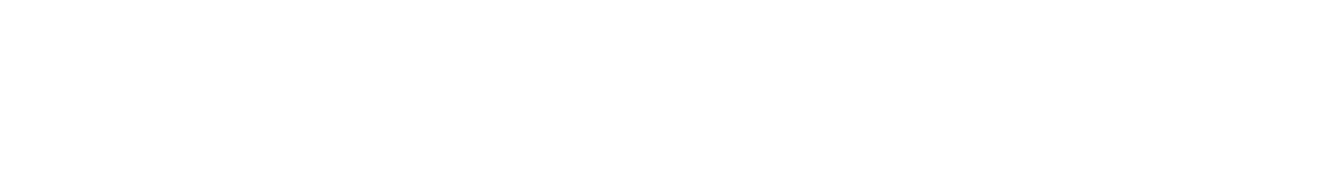
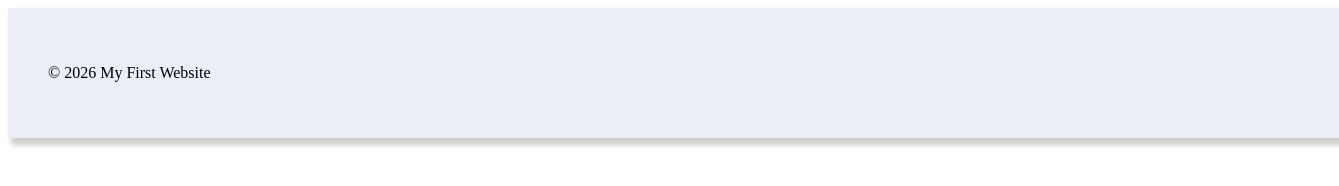
Before and after one commit to ThienNhanOng/firstwebsiterepo, a plain HTML site: page index.html in a window 1280 px wide. Shown: the whole page, 1339 px wide, since content can reach past the window. Drawn offline with Linux system fonts and the light colour scheme.

Commit message:
footer skeleton
starting footer

```diff
--- a/index.html
+++ b/index.html
@@ -9,5 +9,8 @@
 </head>
 <body>
 
+	<footer>
+		<p>&copy; 2026 My First Website</p>
+	</footer>
 </body>
 </html>
--- a/style.css
+++ b/style.css
@@ -0,0 +1,14 @@
+
+footer {
+  width: 99%;
+  /* position: fixed; */
+  bottom: 0;
+  z-index: 999;
+  display: grid;
+  grid-template-columns: 1fr 1fr 1fr 1fr;
+  background: rgb(236, 238, 247); /* Optional background */
+  /* max-width: fit-content; */
+  padding: 40px;
+  gap: 20px;
+  box-shadow: 5px 5px 5px 2px rgba(0, 0, 0, 0.2); /* h v blur spread color */
+}
```
